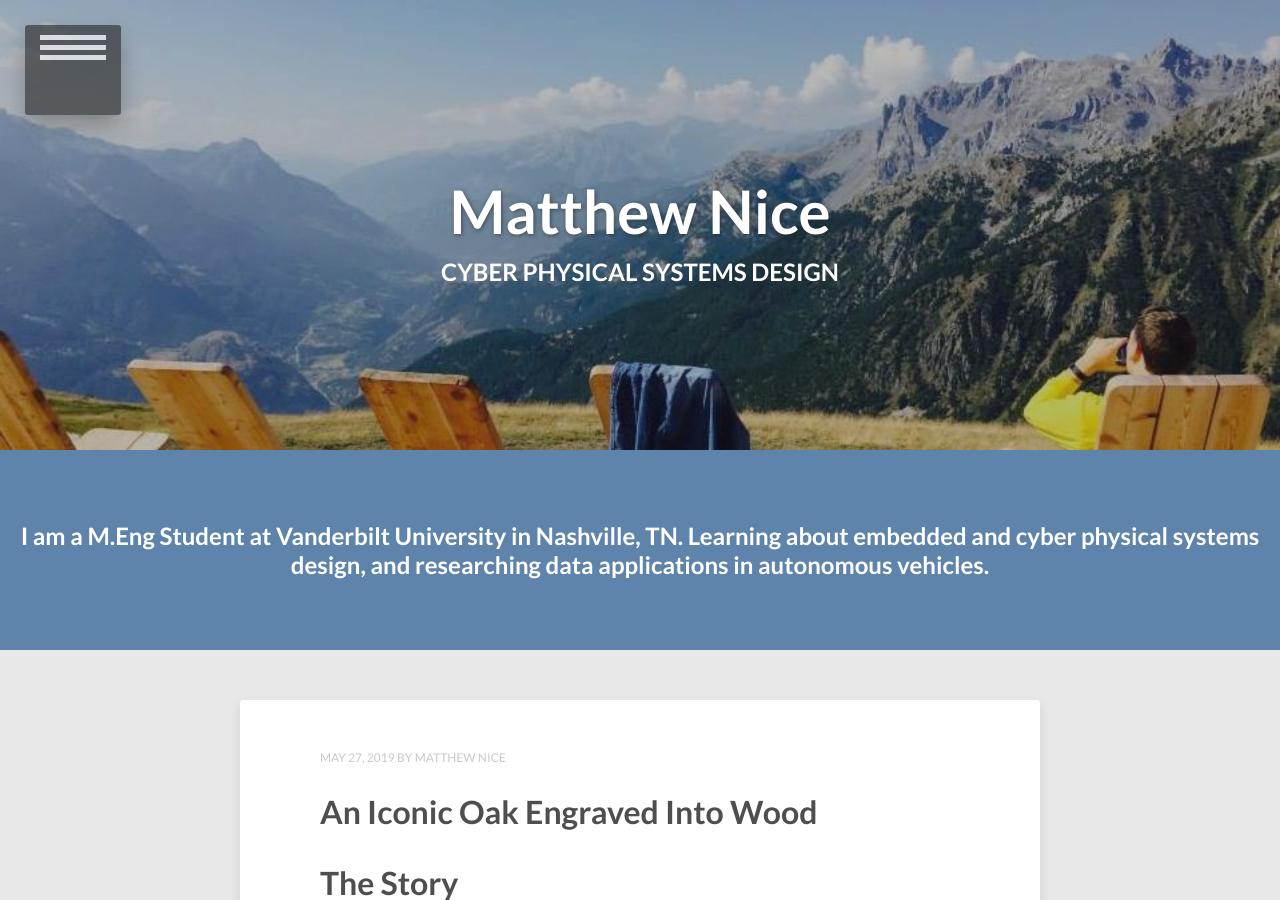
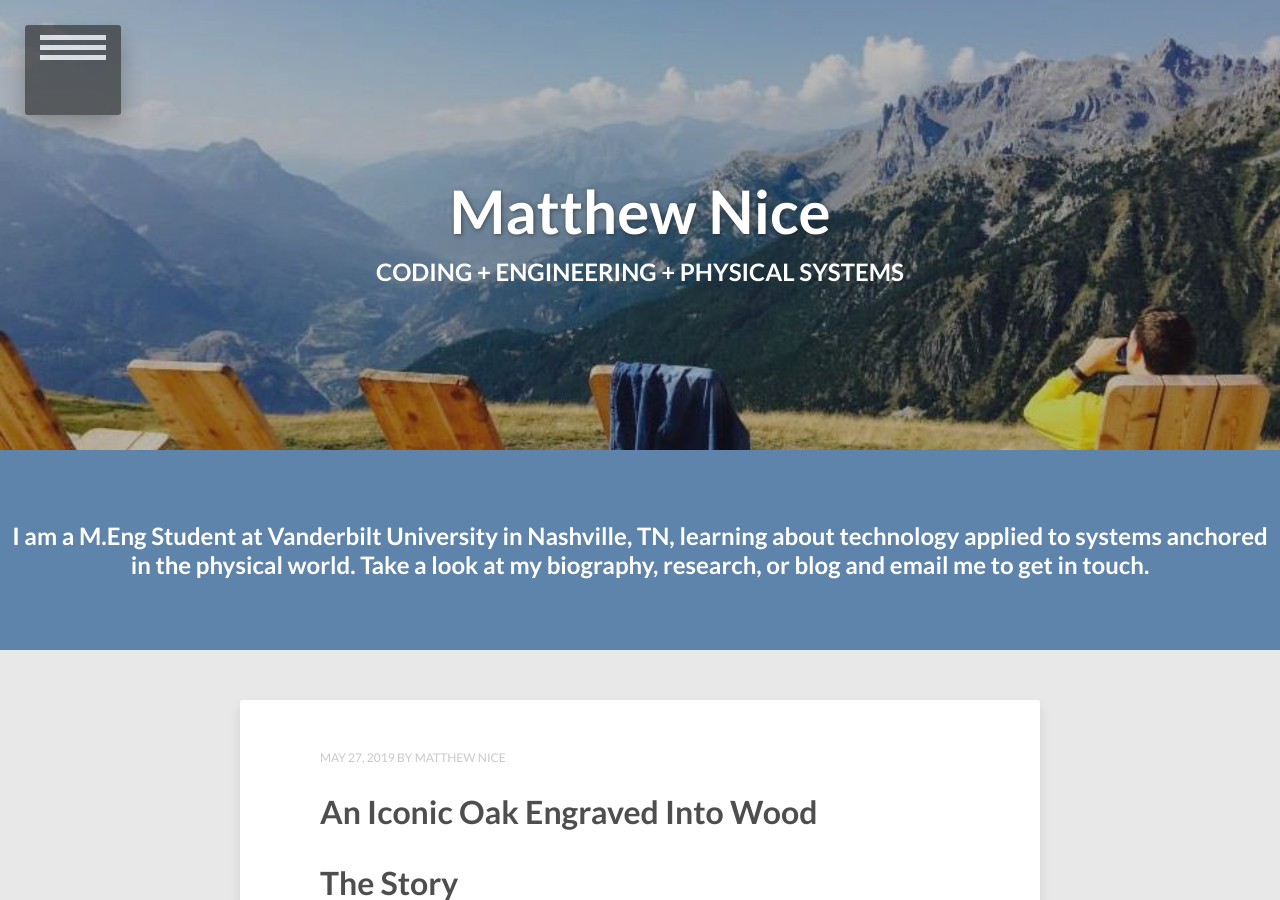
Before and after one commit to MatthewNice/MatthewNice.github.io, a Jekyll site: the page built from index.html, in a window 1280 px wide and 900 px high. Built offline with Jekyll 4.4.1, drawn with Linux system fonts in a browser that asks for light colours; nearby versions of some CDN libraries; the list of posts is cut into pages by our own code.

```diff
--- a/_config.yml
+++ b/_config.yml
@@ -1,5 +1,5 @@
 title:            Matthew Nice
-description:      Embedded Systems and Biomedical Engineering.
+description:      Cyber Physical Systems and Biomedical Engineering.
 disqus_shortname:
 reading_time:     false
 words_per_minute: 200
@@ -11,7 +11,7 @@ url: https://MatthewNice.github.io/
 owner:
   name:           Matthew Nice
   avatar:         capitals.jpg
-  bio:            "Master of Engineering student at Vanderbilt University in Cyber Physical Systems"
+  bio:            "Master of Engineering Student at Vanderbilt University in Cyber Physical Systems"
   email:          matthew.nice@vanderbilt.edu
   # Social networking links used in footer. Update and remove as you like.
   twitter:        #wwbarbour
--- a/_includes/navigation.html
+++ b/_includes/navigation.html
@@ -3,7 +3,7 @@
 	<ul class="dl-menu">
 		<li><a href="{{ site.url }}/">Home</a></li>
 		<li>
-			<a href="#">Info</a>
+			<a href="#">Contact Matt</a>
 			<ul class="dl-submenu">
 				<li>
 					<img src="{{ site.url }}/images/{{ site.owner.avatar }}" alt="{{ site.owner.name }} photo" class="author-photo">
--- a/index.html
+++ b/index.html
@@ -1,9 +1,9 @@
 ---
 layout: post-index-home
 title: Matthew Nice
-description: "Cyber Physical Systems Design"
+description: "Coding + Engineering + Physical Systems"
 sectitle: "Welcome!"
-secdescription: "I am a M.Eng Student at Vanderbilt University in Nashville, TN. Learning about embedded and cyber physical systems design, and researching data applications in autonomous vehicles."
+secdescription: "I am a M.Eng Student at Vanderbilt University in Nashville, TN, learning about technology applied to systems anchored in the physical world. Take a look at my biography, research, or blog and email me to get in touch."
 tags: [vanderbilt, transportation, autonomous, vehicle, data]
 comments: false
 image:
```
Also changed, not shown: research/index.md (+1 -1 lines), 1 other file.
